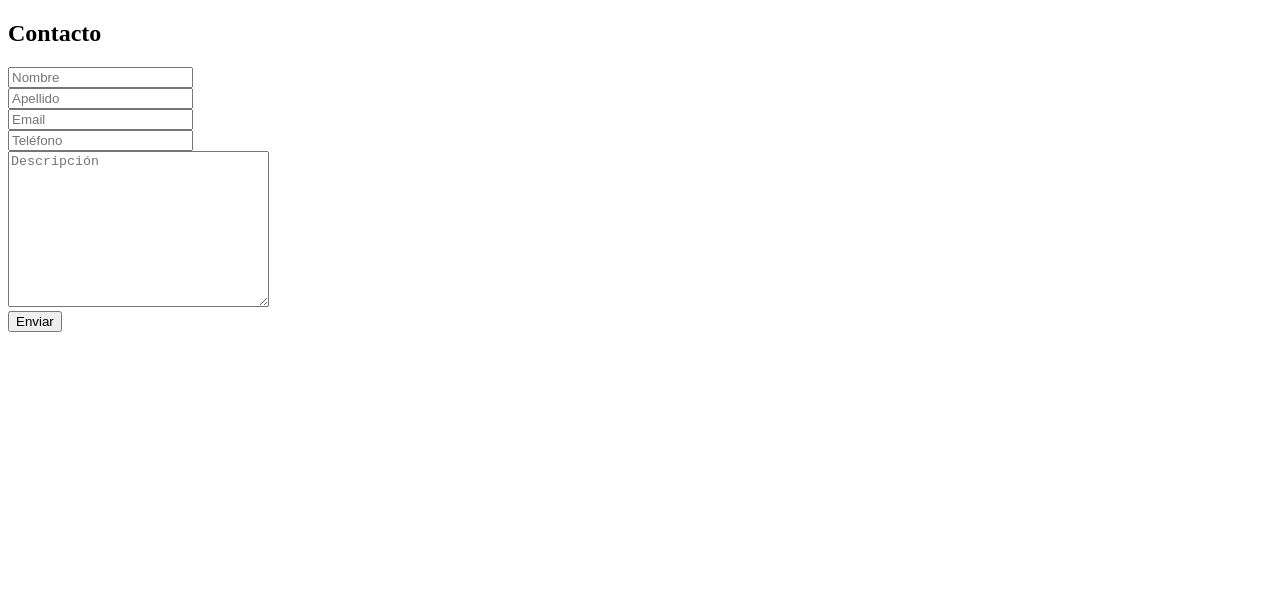
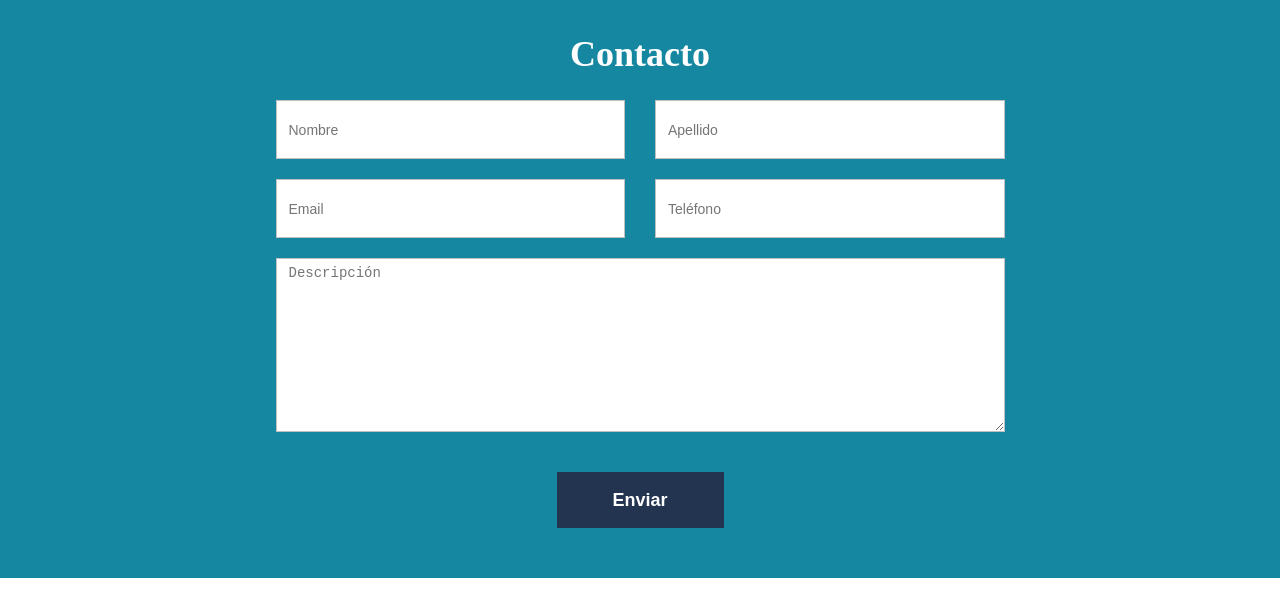
Before and after one commit to victorpachaqtec/formularios, a plain HTML site: page index.html in a window 1280 px wide. Drawn offline with Linux system fonts and the light colour scheme.

Commit message:
Agregando estilos al formulario del index

```diff
--- a/index.html
+++ b/index.html
@@ -4,6 +4,7 @@
     <meta charset="UTF-8">
     <meta name="viewport" content="width=device-width, initial-scale=1.0">
     <title>Formulario Index</title>
+    <link rel="stylesheet" href="styles/reset.css">
     <link rel="stylesheet" href="styles/main.css">
     <script src="scripts/main.js"></script>
 </head>
@@ -24,7 +25,7 @@
                     <input class="input-form-control" type="email" required name="email" id="email" placeholder="Email">
                 </div>
                 <div class="col-2">
-                    <input class="input-form-control" type="tel" name="telefono" id="telefono" placeholder="Teléfono" pattern="[0-9]*" oninvalid="setCustomValidity('Solo admite números. ')" oninput="setCustomValidity('')">
+                    <input class="input-form-control" type="tel" name="telefono" id="telefono" maxlength="9" placeholder="Teléfono" pattern="[0-9]*" oninvalid="setCustomValidity('Solo admite números. ')" oninput="setCustomValidity('')">
                 </div>
             </div>
             <div class="row">
--- a/styles/main.css
+++ b/styles/main.css
@@ -11,3 +11,83 @@
 .pq-input:focus{
     background: yellow;
 }
+
+/*Reto Bonus*/
+
+#seccion-formulario {
+  background: #1687a0;
+  height: 578px;
+}
+
+.input-form-control {
+  display: block;
+  width: 100%;
+  font-size: 14px;
+  line-height: 16px;
+  height: 59px;
+  padding: 6px 12px;
+  border: 1px solid #bfbfbf;
+}
+
+.input-form-control:focus {
+    outline: 0;
+    border: 2px solid #B3E5FC;
+}
+
+textarea.input-form-control {
+  height: auto;
+}
+.formulario {
+  max-width: 759px;
+  margin: auto;
+  padding: 15px;
+}
+.row {
+  margin-right: -15px;
+  margin-left: -15px;
+}
+.row:after,.row:before {
+  display: table;
+  content: ' ';
+}
+.row:after {
+  content: '';
+  clear: both;
+}
+.col-2 {
+  width: 50%;
+  float: left;
+  padding: 10px 15px;
+  position: relative;
+  min-height: 1px;
+
+}
+.col-1 {
+  width: 100%;
+  padding: 10px 15px;
+  position: relative;
+  min-height: 1px;
+}
+.titulo-seccion {
+  color: #ffffff;
+  font-weight: bold;
+  font-size: 36px;
+  line-height: 41px;
+  text-align: center;
+  padding-top: 34px;
+}
+.text-center{
+    text-align: center;
+}
+.boton-contacto{
+    font-weight: bold;
+    font-size: 18px;
+    line-height: 21px;
+    margin-top: 20px;
+    width: 167px;
+    height: 56px;
+    background: #233451;
+    color: #ffffff;
+    border: none;
+    cursor: pointer;
+}
--- /dev/null
+++ b/styles/reset.css
@@ -0,0 +1,12 @@
+* {
+  box-sizing: border-box;
+}
+html,
+body {
+  padding: 0;
+  margin: 0;
+}
+h2 {
+  padding: 0;
+  margin: 0;
+}
```
